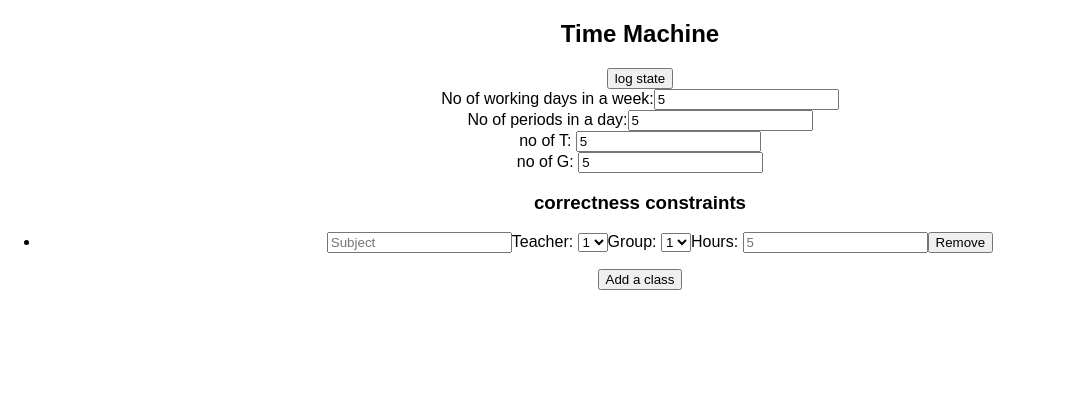
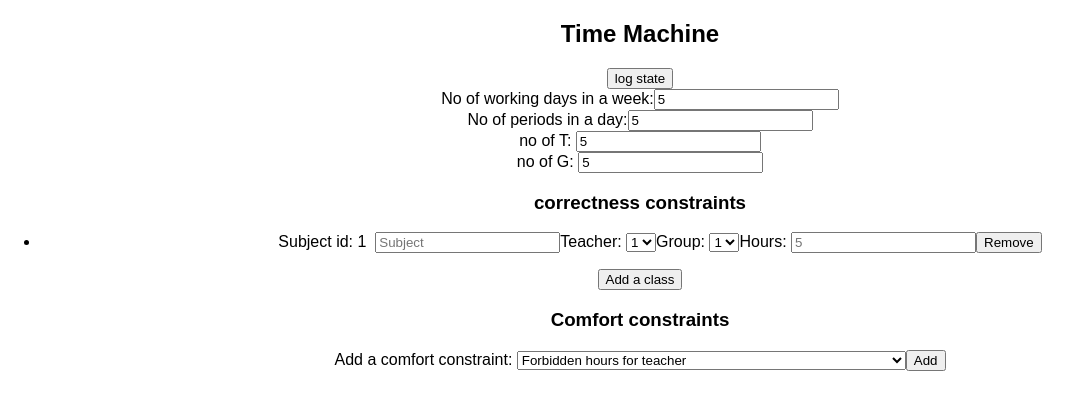
Before and after one commit to adithyaov/general-scheduler, a React (Create React App) app in the folder frontend/my-app/: page / in a window 1280 px wide. Both pictures are taken after typing "5", "5", "5", "5" into the empty fields and a click on the button "Add a class". Shown: the top 410 px of the page, without its empty margins (0-1081 px from the left). Built offline with nearby package versions, Linux system fonts and the light colour scheme.

Commit message:
collecting Comfort conditions

```diff
--- a/frontend/my-app/src/App.js
+++ b/frontend/my-app/src/App.js
@@ -1,6 +1,7 @@
 import React, { Component } from 'react';
 import ReactDOM from 'react-dom';
 import './App.css';
+import comfortList from './comfortList.json'
 
 class App extends Component {
   constructor(props){
@@ -8,14 +9,66 @@ class App extends Component {
     this.state={
       no_s : 0,
       sid : 0,
+      no_c : 0,
+      cid : 0,
       subs: [],
       no_t : 1,
       no_g : 1,
       dow: 5,
       no_p: 8,
+      comforts: comfortList.comforts,
+      comfConst: [],
     }
   }
 
+  render() {
+    return (
+      <div className="App">
+        <h2>Time Machine</h2>
+        <button onClick={() => {console.log(this.state)}}>log state</button>
+        <div>
+          <label>No of working days in a week:</label>
+          <input id="dow" type='number' onChange={this.handleChangedow} placeholder={this.state.dow} min="1"/>
+          <br/>
+          <label>No of periods in a day:</label>
+          <input id="no_p" type='number' onChange={this.handleChangeNo_p} placeholder={this.state.no_p} min="1"/>
+          <br/>
+          <label>no of T: </label>
+          <input id="no_t" type='number' onChange={this.handleChangeNo_t} placeholder={this.state.no_t} min="1"/>
+          <br/>
+          <label>no of G: </label>
+          <input id="no_g" type='number' onChange={this.handleChangeNo_g} placeholder={this.state.no_g} min="1"/>
+        </div>
+        <h3>correctness constraints</h3>
+        <ul>
+        {this.state.subs.map((subs, idx) => (
+          <li key={subs.id}>
+          <div className='constraintBar'>
+            Subject id: {subs.id} &nbsp;
+            <input type='text' placeholder={`Subject`} onChange={this.handleChangeClassName(subs.id)} />
+            Teacher: { this.createTlist(subs.id) }
+            Group: { this.createGlist(subs.id) }
+            Hours: <input type='number' onChange={this.handleChangeHour(subs.id)} placeholder={this.state.no_g} min="1"/>
+            <button onClick={this.handleRemoveClass(subs.id)} > Remove </button>
+          </div>
+          </li>
+          )
+          )}
+        </ul>
+        <button onClick={this.handleAddClass} > Add a class </button>
+        <h3>Comfort constraints</h3>
+        Add a comfort constraint: {this.listComfort()}
+        <button onClick={this.handleAddComfort()}>Add</button>
+        <div>
+        <ul>
+          {this.state.comfConst.map((cons, idx) => (
+            <li key={idx}>{this.makeConstBody(cons)}</li>
+          ))}
+        </ul>
+        </div>
+        </div>
+    );
+  }
   handleAddClass = () => {
     if(this.state.no_s < 100){
       this.setState({subs : this.state.subs.concat([{
@@ -61,45 +114,70 @@ class App extends Component {
   handleChangeNo_p = (evt) => {
     this.setState({no_p :evt.target.value});
   }
+  handleAddComfort = () => (evt) => {
+    var comfid = document.getElementById("comfList").value;
+    var newcons = {id : this.state.cid, ctype: comfid};
+    switch(comfid)
+    {
+      case "1":
+        newcons['t1'] = 1;
+        newcons['t2'] = 1;
+        break;
+      case "2":
+        newcons['t'] = 0;
+        newcons['p'] = 0;
+        newcons['d'] = 0;
+        break;
+      case "3":
+        newcons['g'] = 1;
+        newcons['d'] = 0;
+        newcons['p'] = 0;
+        break;
+      case "4":
+        newcons['g1'] = 1;
+        newcons['g2'] = 1;
+        break;
+      case "5":
+        newcons['t1'] = 1;
+        newcons['t2'] = 1;
+        break;
+      case "6":
+        newcons['t1'] = 1;
+        newcons['t2'] = 1;
+        break;
+      case "7":
+        newcons['t'] = 1;
+        newcons['nd'] = 1;
+        break;
+      case "8":
+        newcons['g'] = 1;
+        newcons['np'] = 1;
+        break;
+      case "9":
+        newcons['t'] = 1;
+        newcons['k'] = 1;
+        break;
+      case "10":
+        newcons['s'] = 1;
+        newcons['p'] = [];
+        newcons['mode'] = 0;
+        break;
+      case "11":
+        newcons['s'] = 1;
+        newcons['d'] = 1;
+        newcons['mode'] = 0;
+        break;
+      case "12":
+        newcons['s'] = 1;
+        newcons['mode'] = 0;
+        break;
+      default : return false;
+    }
+    this.setState({comfConst: this.state.comfConst.concat([newcons])});
+    this.setState({no_c : this.state.no_c + 1,cid : this.state.cid + 1});
+  }
 
 
-  render() {
-    return (
-      <div className="App">
-        <h2>Time Machine</h2>
-        <button onClick={() => {console.log(this.state)}}>log state</button>
-        <div>
-          <label>No of working days in a week:</label>
-          <input id="dow" type='number' onChange={this.handleChangedow} placeholder={this.state.dow} min="1"/>
-          <br/>
-          <label>No of periods in a day:</label>
-          <input id="no_p" type='number' onChange={this.handleChangeNo_p} placeholder={this.state.no_p} min="1"/>
-          <br/>
-          <label>no of T: </label>
-          <input id="no_t" type='number' onChange={this.handleChangeNo_t} placeholder={this.state.no_t} min="1"/>
-          <br/>
-          <label>no of G: </label>
-          <input id="no_g" type='number' onChange={this.handleChangeNo_g} placeholder={this.state.no_g} min="1"/>
-        </div>
-        <h3>correctness constraints</h3>
-        <ul>
-        {this.state.subs.map((subs, idx) => (
-          <li key={subs.id}>
-          <div className='constraintBar'>
-            <input type='text' placeholder={`Subject`} onChange={this.handleChangeClassName(subs.id)} />
-            Teacher: { this.createTlist(subs.id) }
-            Group: { this.createGlist(subs.id) }
-            Hours: <input type='number' onChange={this.handleChangeHour(subs.id)} placeholder={this.state.no_g} min="1"/>
-            <button onClick={this.handleRemoveClass(subs.id)} > Remove </button>
-          </div>
-          </li>
-          )
-          )}
-        </ul>
-        <button onClick={this.handleAddClass} > Add a class </button>
-        </div>
-    );
-  }
   setTeacherConstraint = (sid) => (evt) =>
   {
     this.setState({subs : this.state.subs.map((subj) => {
@@ -118,6 +196,76 @@ class App extends Component {
     })});
     console.log("group constraint set for " + evt.target.value + " on " + sid);
   }
+  setComfortParam = (cid, param) => (evt) =>
+  {
+    this.setState({comfConst : this.state.comfConst.map((comf) => {
+      if(comf.id !== cid) return comf;
+      comf[param] = evt.target.value;
+      return comf;
+    })});
+    console.log("comfort param set for " + evt.target.value + " on constraint " + cid + " as " + param);
+  }
+
+  makeConstBody = (cons) => {
+    switch(cons.ctype)
+    {
+      case "1": return (<span>Teacher: {this.createTlistComf(cons.id)}, not to be scheduled on day {this.createDlistComf(cons.id)} during period {this.createPlistComf(cons.id)} </span>);
+      case "": return (<span></span>);
+      case "": return (<span></span>);
+      case "": return (<span></span>);
+      case "5": return (<span>Teachers not to be alloted at the same time: {this.createTlistComf(cons.id, "t1")} and {this.createTlistComf(cons.id, "t2")}</span>)
+      case "": return (<span></span>);
+      case "": return (<span></span>);
+      case "": return (<span></span>);
+      case "": return (<span></span>);
+      case "": return (<span></span>);
+      case "": return (<span></span>);
+      case "": return (<span></span>);
+    }
+  }
+  createSubListComf(cid, paramName='s')
+  {
+    var options = []
+    for(var i = 0; i < this.state.no_s; i++){
+      options.push(React.createElement('option', {"value" : this.state.subs[i].id , "key": i}, "id: " + this.state.subs[i].id))
+    }
+
+    return(<select onChange={this.setComfortParam(cid, paramName)} >{options}</select>)
+  }
+  createTlistComf(cid, paramName='t')
+  {
+    var options = []
+    for(var i = 0; i < this.state.no_t; i++){
+      options.push(React.createElement('option', {"value" : i + 1 , "key": i}, i+1))
+    }
+
+    return(<select onChange={this.setComfortParam(cid, paramName)} >{options}</select>)
+  }
+  createGlistComf(cid, paramName='g')
+  {
+    var options = []
+    for(var i = 0; i < this.state.no_g; i++){
+      options.push(React.createElement('option', {"value" : i + 1, "key": i}, i+1))
+    }
+    return(<select onChange={this.setComfortParam(cid, paramName)}>{options}</select>)
+  }
+  createDlistComf(cid, paramName='d')
+  {
+    var options = [];
+    var days = ["Mon", "Tue", "Wed", "Thu", "Fri", "Sat", "Sun"];
+    for(var i = 0; i < this.state.dow; i++){
+      options.push(React.createElement('option', {"value" : i + 1, "key": i}, ((i+1).toString()) + " (" + days[i] + ")"));
+    }
+    return(<select onChange={this.setComfortParam(cid, paramName)}>{options}</select>)
+  }
+  createPlistComf(cid, paramName='p')
+  {
+    var options = []
+    for(var i = 0; i < this.state.no_p; i++){
+      options.push(React.createElement('option', {"value" : i + 1, "key": i}, i+1))
+    }
+    return(<select onChange={this.setComfortParam(cid, paramName)}>{options}</select>)
+  }
   createTlist(sid)
   {
     var options = []
@@ -135,7 +283,14 @@ class App extends Component {
     }
     return(<select onChange={this.setGroupConstraint(sid)}>{options}</select>)
   }
+  listComfort()
+  {
+    var listElem = []
+    this.state.comforts.forEach((comfort) => {
+      listElem.push(React.createElement('option', {value : comfort.id, key : comfort.id}, comfort.label));
+    })
+    return (<select id="comfList" key={this.state.cid}>{listElem}</select>)
+  }
 }
 
-
 export default App;
--- /dev/null
+++ b/frontend/my-app/src/comfortList.json
@@ -0,0 +1,50 @@
+{"comforts": [
+      {
+        "id" : 1,
+        "label" : "Forbidden hours for teacher"
+      },
+      {
+        "id" : 2,
+        "label" : "Favourable hours for teacher"
+      },
+      {
+        "id" : 3,
+        "label" : "Forbidden hours for group"
+      },
+      {
+        "id" : 4,
+        "label" : "Group overlap restriction"
+      },
+      {
+        "id" : 5,
+        "label" : "Teacher overlap restriction"
+      },
+      {
+        "id" : 6,
+        "label" : "Teacher overlap requirement"
+      },
+      {
+        "id" : 7,
+        "label" : "Number of teaching days in a week"
+      },
+      {
+        "id" : 8,
+        "label" : "Per day limit on no. of periods for a group"
+      },
+      {
+        "id" : 9,
+        "label" : "Idle period constraints"
+      },
+      {
+        "id" : 10,
+        "label" : "Lessons with fixed / forbidden periods"
+      },
+      {
+        "id" : 11,
+        "label" : "Lessons with fixed / forbidden periods"
+      },
+      {
+        "id" : 12,
+        "label" : "Lessons that should / shouldn't be taught on consecutive days"
+      }
+      ]}
```
